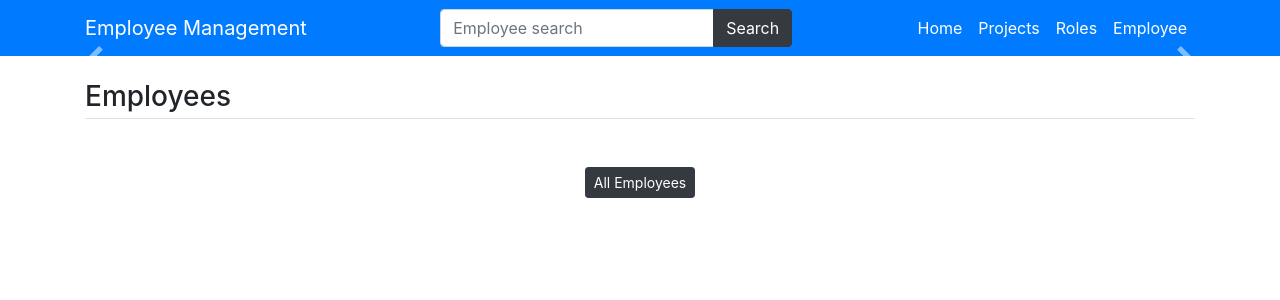
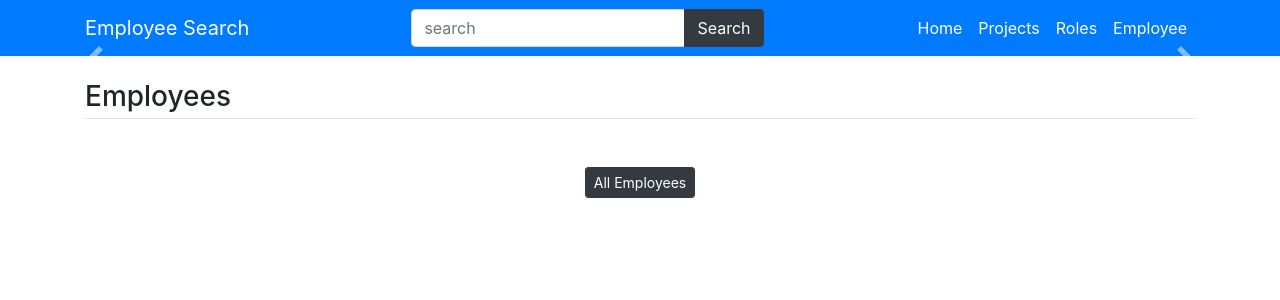
Before and after one commit to mahesh006/interapt-hack-updated, a Django app: template main/templates/main/index.html in a window 1280 px wide. Shown: the top 300 px of the page. Run offline with Django 3.2, Linux system fonts and the light colour scheme; the template is opened without the code that fills it, so the values that code supplies are empty.

Commit message:
This is the most recent 'base.html'

```diff
--- a/main/templates/main/base.html
+++ b/main/templates/main/base.html
@@ -63,14 +63,14 @@
 <body>
 	<nav class="navbar navbar-expand-lg navbar-dark bg-primary">
 		<div class="container">
-		  <a class="navbar-brand" href="/">Employee Management</a>
+		  <a class="navbar-brand" href="/">Employee Search</a>
 		  <button class="navbar-toggler" type="button" data-toggle="collapse" data-target="#navbarNav" aria-controls="navbarNav" aria-expanded="false" aria-label="Toggle navigation">
 		    <span class="navbar-toggler-icon"></span>
 		  </button>
 		  <div class="collapse navbar-collapse" id="navbarNav">
 		  	<form class="form-inline my-2 my-lg-0" action="/search">
 		      <div class="input-group">
-				  <input name="q" type="text" class="form-control" placeholder="Employee search" />
+				  <input name="q" type="text" class="form-control" placeholder="search" />
 				  <div class="input-group-append">
 				    <button class="btn btn-dark" type="submit" id="button-addon2">Search</button>
 				  </div>
```
